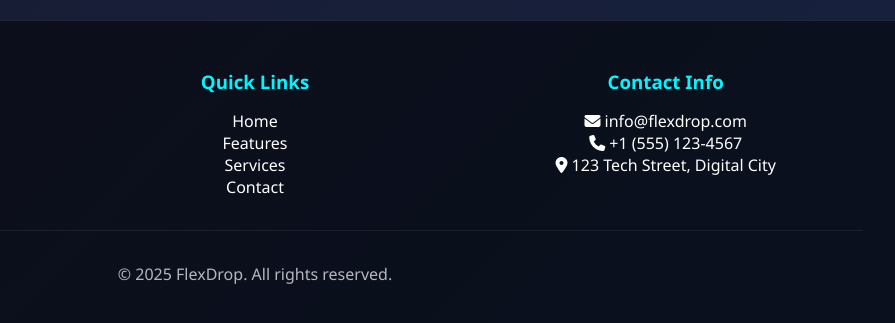
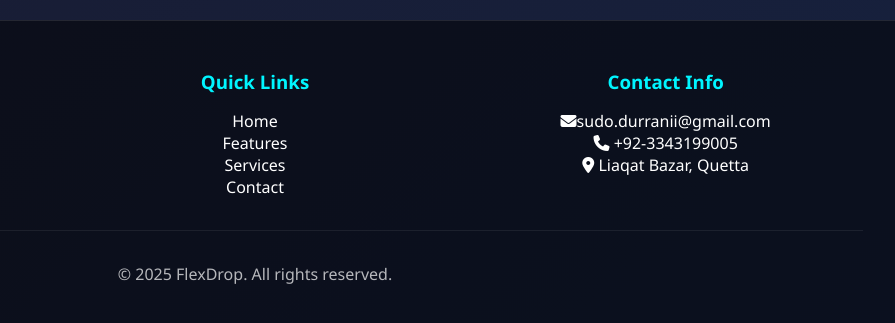
Before and after one commit to KhalidDurrani11/Flex-Drop, a plain HTML site: page index.html in a window 1280 px wide. Shown: the part 3022-3345 px from the top of the page, 385-1280 px from the left. Drawn offline with Linux system fonts and the light colour scheme.

Commit message:
Update index.html

```diff
--- a/index.html
+++ b/index.html
@@ -630,9 +630,9 @@
             </div>
             <div class="footer-section">
                 <h3>Contact Info</h3>
-                <p><i class="fas fa-envelope"></i> info@flexdrop.com</p>
-                <p><i class="fas fa-phone"></i> +1 (555) 123-4567</p>
-                <p><i class="fas fa-map-marker-alt"></i> 123 Tech Street, Digital City</p>
+                <p><i class="fas fa-envelope"></i>sudo.durranii@gmail.com</p>
+                <p><i class="fas fa-phone"></i> +92-3343199005</p>
+                <p><i class="fas fa-map-marker-alt"></i> Liaqat Bazar, Quetta</p>
             </div>
         </div>
         <div style="margin-top: 2rem; padding-top: 2rem; border-top: 1px solid rgba(255,255,255,0.1); text-align: center; opacity: 0.7;">
```
